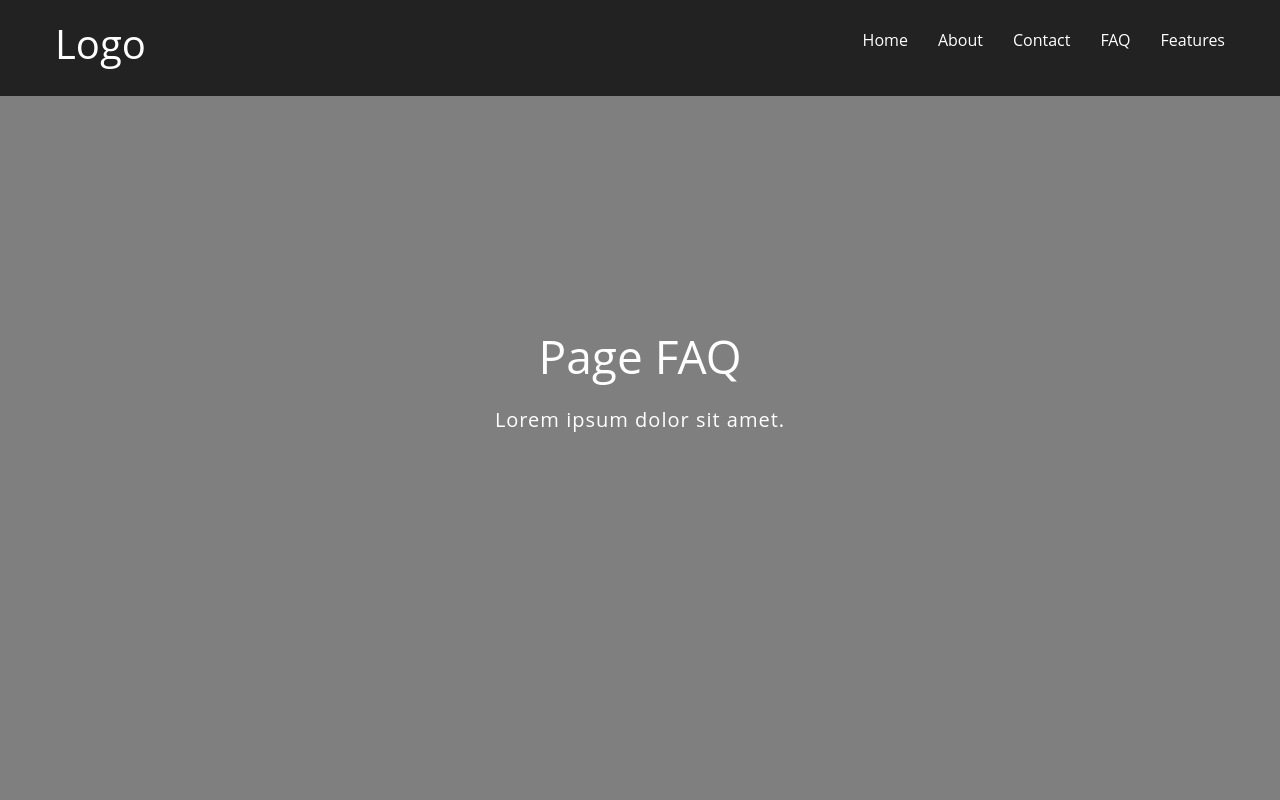
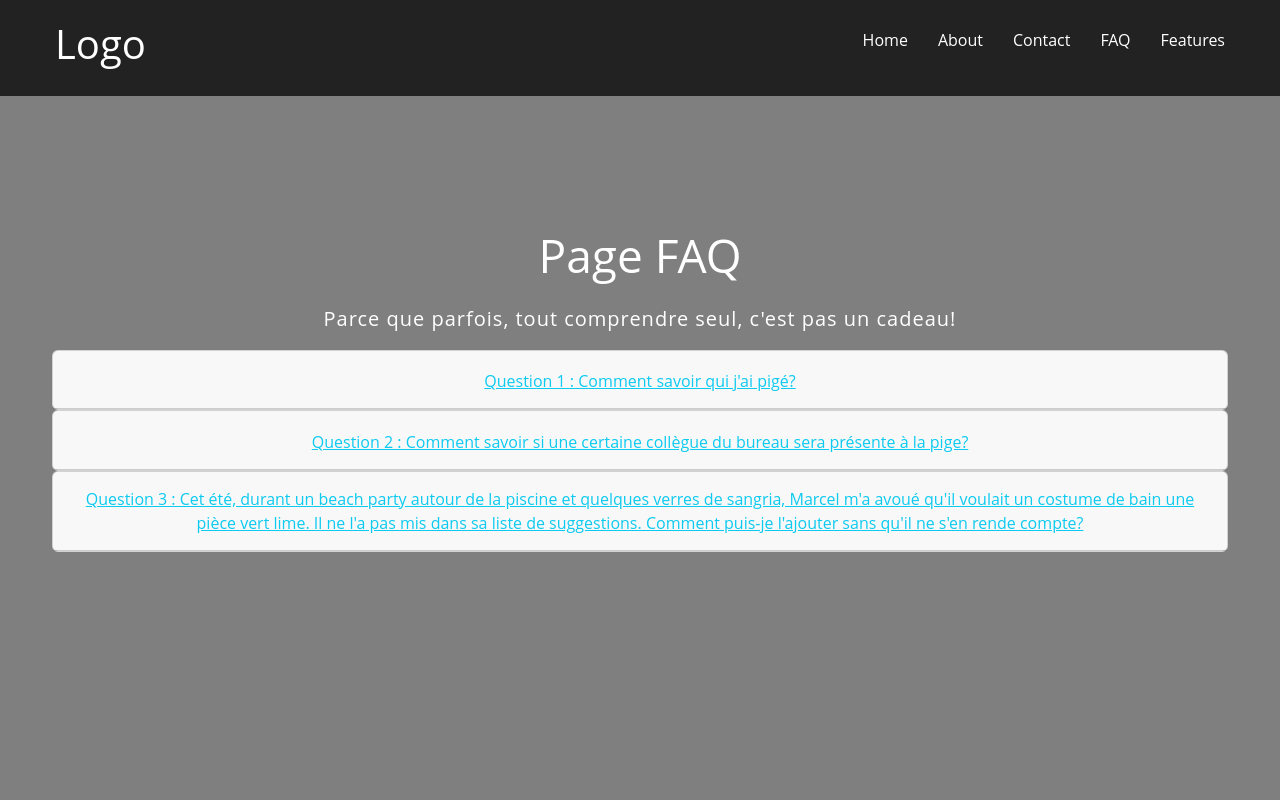
Before and after one commit to cindybragdon/Swap-it, a React (Create React App) app in the folder frontend/: page /faq in a window 1280 px wide. Shown: the top 800 px of the page. Built offline with nearby package versions, Linux system fonts and the light colour scheme; the HTML template or start-up script is replaced by a standard one.

Commit message:
Page FAQ terminée

```diff
--- /dev/null
+++ b/frontend/src/Data/QuestionsAnswers.js
@@ -0,0 +1,19 @@
+const questionsAnswers = [
+    {
+        itemId: "1",
+        question: "Comment savoir qui j'ai pigé?",
+        answer: "Dans votre compte, cliquez sur 'Voir qui j'ai pigé'. Regardez bien autour de vous pour vous assurer d'être seul et appuyez sur la touche 'Surprise'."
+    },
+    {
+        itemId: "2",
+        question: "Comment savoir si une certaine collègue du bureau sera présente à la pige?",
+        answer: "Allez dans la page de la pige Pige du bureau, puis cliquez sur la liste des membres.  Je croise les doigts avec vous... alors, est-ce qu'elle y va?"
+    },
+    {
+        itemId: "3",
+        question: "Cet été, durant un beach party autour de la piscine et quelques verres de sangria, Marcel m'a avoué qu'il voulait un costume de bain une pièce vert lime. Il ne l'a pas mis dans sa liste de suggestions. Comment puis-je l'ajouter sans qu'il ne s'en rende compte?",
+        answer: "C'est très simple, suivez ces quelques étapes. Rendez-vous dans la pige que vous partagez avec ce brave Marcel. Cliquez sur liste des membres, puis sur Marcel lui-même. Vous verrez ainsi sa liste de suggestions. Appuyez sur Ajouter une suggestion pour Marcel et insérez la nouvelle suggestion. Au fait... pourriez-vous nous envoyer une photo de Marcel dans son nouveau maillot?"
+    }
+]
+
+export default questionsAnswers;
--- a/frontend/src/pages/FAQ.js
+++ b/frontend/src/pages/FAQ.js
@@ -1,14 +1,51 @@
-import React from 'react';
+import React, { useState } from 'react';
+import questionsAnswers from "../Data/QuestionsAnswers";
 
-function FAQ() {
-  return (
-    <div className='hero'>
-        <div className='container'>
-            <h1>Page FAQ</h1>
-            <p> Lorem ipsum dolor sit amet.</p>
+const FAQ = () => {
+    const [openItemId, setOpenItemId] = useState(null);
+
+    const toggleItem = (itemId) => {
+        if (openItemId === itemId) {
+            setOpenItemId(null); // Close the item if it is already open
+        } else {
+            setOpenItemId(itemId); // Open the item and close others
+        }
+    };
+
+
+    return (
+        <div className='hero oui'>
+            <div className='container'>
+                <h1>Page FAQ</h1>
+                <p>Parce que parfois, tout comprendre seul, c'est pas un cadeau!</p>
+                <div className="accordion" id="accordionExample">
+                    {questionsAnswers.map((questionAns) => (
+                        <div className="card" key={questionAns.itemId}>
+                            <div className={`card-header ${questionAns.itemId === openItemId ? '' : 'collapsed'}`} id={`heading${questionAns.itemId}`}>
+                                <h2 className="mb-0">
+                                    <button
+                                        className="btn btn-link text-info"
+                                        type="button"
+                                        onClick={() => toggleItem(questionAns.itemId)}
+                                        aria-expanded={openItemId === questionAns.itemId}
+                                        aria-controls={`collapse${questionAns.itemId}`}
+                                    >
+                                        {`Question ${questionAns.itemId} : ${questionAns.question}`}
+                                    </button>
+                                </h2>
+                            </div>
+
+                            <div id={`collapse${questionAns.itemId}`} className={`collapse ${openItemId === questionAns.itemId ? 'show' : ''}`} aria-labelledby={`heading${questionAns.itemId}`}>
+                                <div className="card-body">
+                                    {questionAns.answer}
+                                </div>
+                            </div>
+                        </div>
+                    ))}
+                </div>
+            </div>
         </div>
-    </div>
-  );
-}
+    );
+};
 
 export default FAQ;
```
